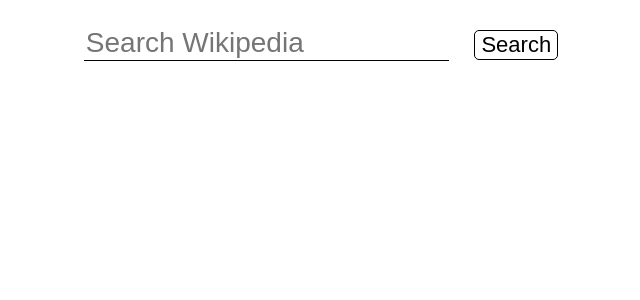
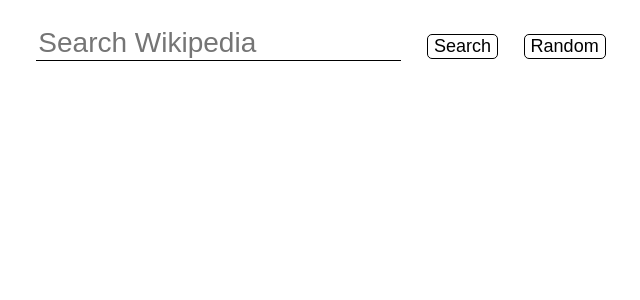
Before and after one commit to emptyport/wikipedia-viewer, a React (Create React App) app: page / in a window 1280 px wide. Shown: the top 300 px of the page, without its empty margins (319-959 px from the left). Built offline with nearby package versions, Linux system fonts and the light colour scheme.

Commit message:
adding in button to get random article

```diff
--- a/src/assets/Search.css
+++ b/src/assets/Search.css
@@ -15,7 +15,7 @@
   text-decoration: none;
   border: 1px solid black;
   border-radius: 5px;
-  font-size: 22px;
+  font-size: 18px;
   background: white;
 
   cursor: pointer;
--- a/src/components/Search.js
+++ b/src/components/Search.js
@@ -12,6 +12,7 @@
 
     this.searchWikipedia = this.searchWikipedia.bind(this);
     this.updateQuery = this.updateQuery.bind(this);
+    this.openRandomArticle = this.openRandomArticle.bind(this);
   }
 
   searchWikipedia(event) {
@@ -32,6 +33,11 @@
     });
   }
 
+  openRandomArticle() {
+    var url = "https://en.wikipedia.org/wiki/Special:Random";
+    window.open(url, '_blank');
+  }
+
   updateQuery(event) {
     this.setState({
       query: event.target.value
@@ -44,6 +50,7 @@
         <form onSubmit={this.searchWikipedia}>
           <input placeholder='Search Wikipedia' value={this.state.query} onChange={this.updateQuery}/>
           <button type='submit' id='search_button'>Search</button>
+          <button onClick={this.openRandomArticle}>Random</button>
         </form>
       </div>
     );
```
